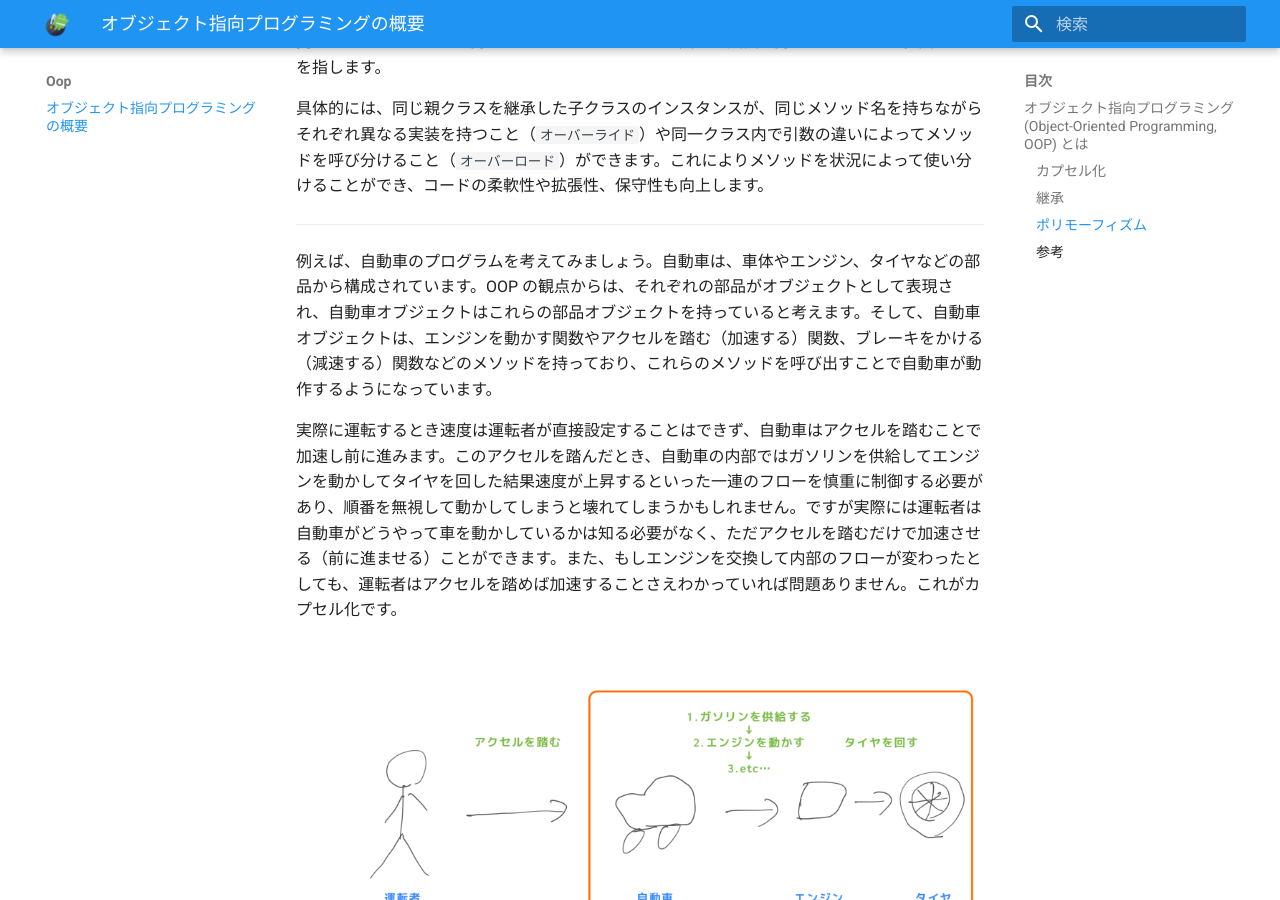
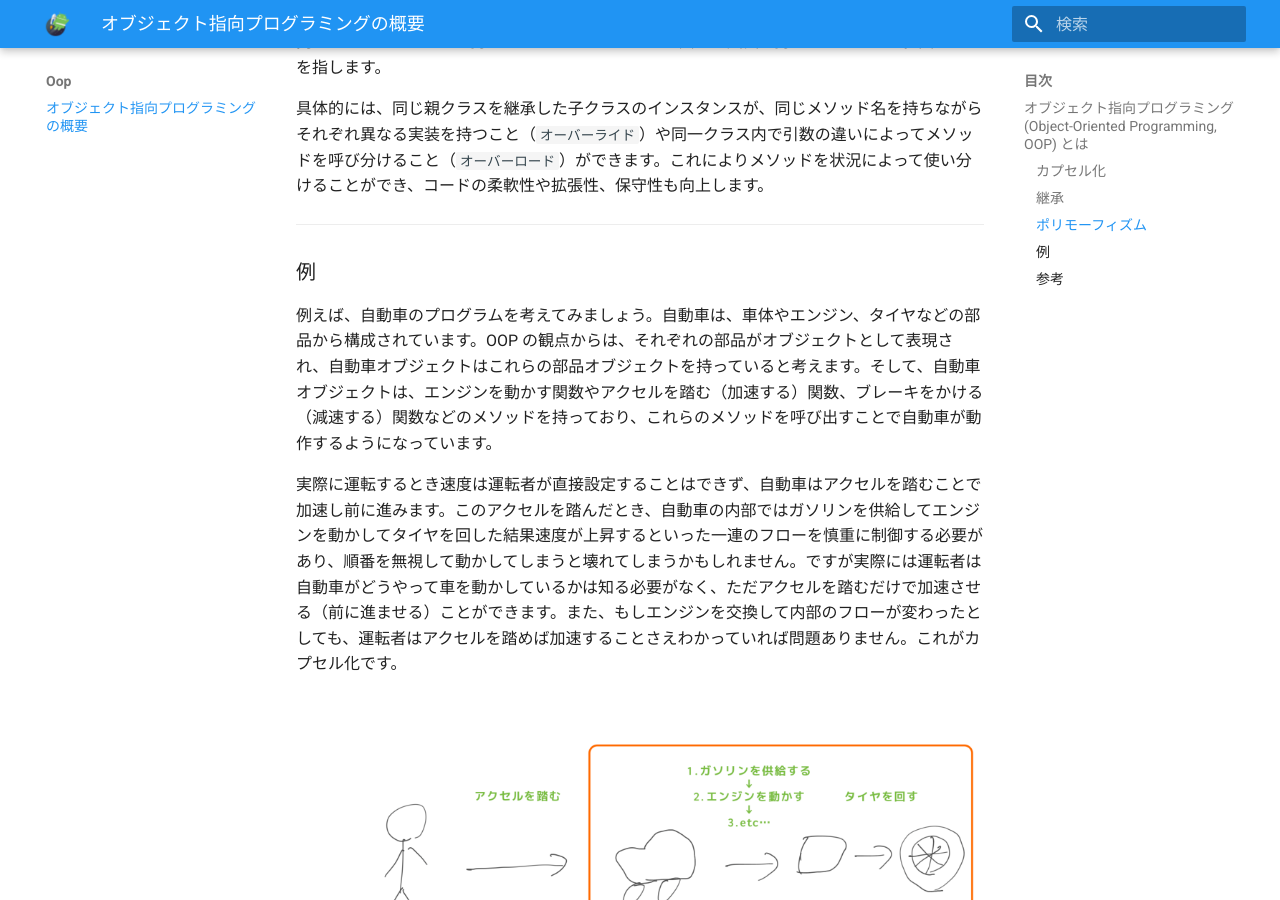
Before and after one commit to tick-taku/AndroidAppStudy, an MkDocs documentation site: the page built from docs/oop/object_oriented_programing.md, in a window 1280 px wide and 900 px high, scrolled down 1895 px. Built offline with MkDocs 1.6.1 and Material for MkDocs 9.7.7, drawn with Linux system fonts in a browser that asks for light colours.

Commit message:
見出しつけておく

```diff
--- a/docs/oop/object_oriented_programing.md
+++ b/docs/oop/object_oriented_programing.md
@@ -55,6 +55,8 @@ OOP の特徴として、`カプセル化`・`継承`・`ポリモーフィズ
 具体的には、同じ親クラスを継承した子クラスのインスタンスが、同じメソッド名を持ちながらそれぞれ異なる実装を持つこと（`オーバーライド`）や同一クラス内で引数の違いによってメソッドを呼び分けること（`オーバーロード`）ができます。これによりメソッドを状況によって使い分けることができ、コードの柔軟性や拡張性、保守性も向上します。
 
 ---
+
+### 例
 
 例えば、自動車のプログラムを考えてみましょう。自動車は、車体やエンジン、タイヤなどの部品から構成されています。OOP の観点からは、それぞれの部品がオブジェクトとして表現され、自動車オブジェクトはこれらの部品オブジェクトを持っていると考えます。そして、自動車オブジェクトは、エンジンを動かす関数やアクセルを踏む（加速する）関数、ブレーキをかける（減速する）関数などのメソッドを持っており、これらのメソッドを呼び出すことで自動車が動作するようになっています。
 
```
